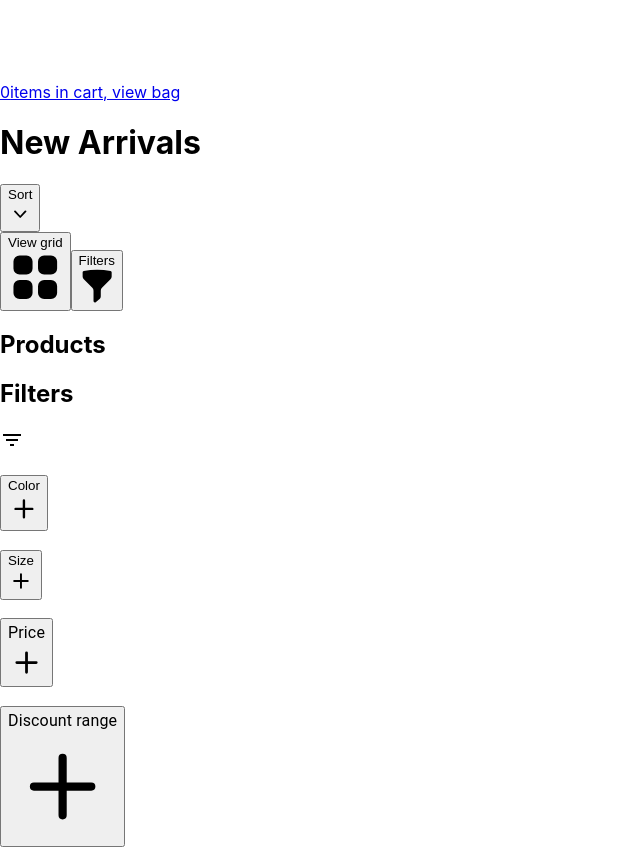
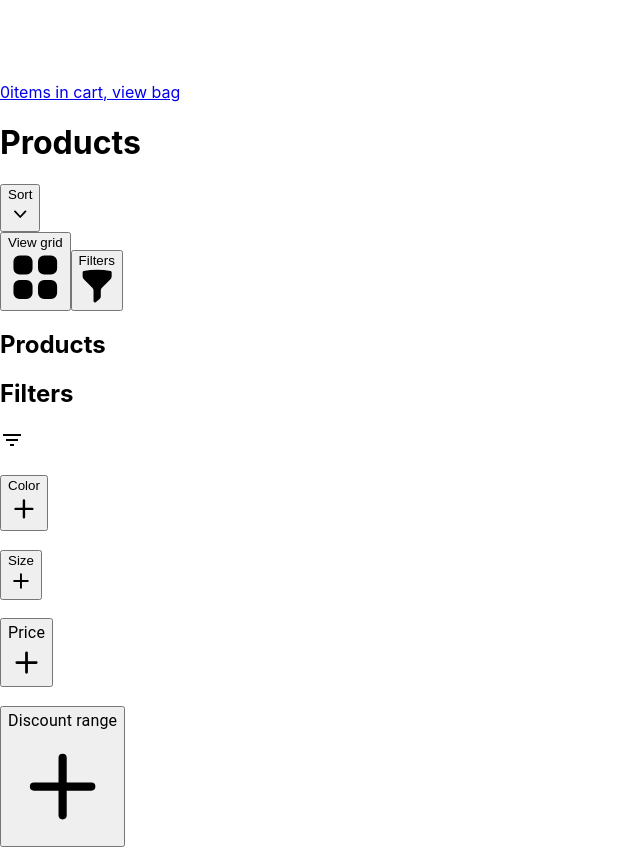
Before and after one commit to mechack2022/fragile_store, a React (Create React App) app in the folder frontend/: page / in a window 1280 px wide. Shown: the part 3344-4193 px from the top of the page, without its empty margins (0-640 px from the left). Built offline with nearby package versions, Linux system fonts and the light colour scheme.

Commit message:
app modified

```diff
--- a/frontend/src/App.js
+++ b/frontend/src/App.js
@@ -2,7 +2,7 @@ import './App.css';
 import Navigation from './customer/components/naviagation/Navigation';
 import Product from './customer/components/product/Product';
 import HomePages from './customer/pages/homePages/HomePages';
-// import Footer from './customer/components/footer/Footer'
+import Footer from './customer/components/footer/Footer'
 
 function App() {
   return (
@@ -12,7 +12,7 @@ function App() {
      {/* <HomePages/> */}
      <Product/>
      </div>
-     {/* <Footer/> */}
+     <Footer/>
     </div>
   );
 }
--- a/frontend/src/customer/components/product/Product.jsx
+++ b/frontend/src/customer/components/product/Product.jsx
@@ -15,7 +15,7 @@ import { mens_kurta } from "../../../data/Men/men_kurta";
 import { filters, singleFilter } from "./filterData";
 import { FormControlLabel, FormLabel, Radio, RadioGroup } from "@mui/material";
 import { FormControl } from "@mui/base";
-import FilterListIcon from '@mui/icons-material/FilterList';
+import FilterListIcon from "@mui/icons-material/FilterList";
 
 const sortOptions = [
   { name: "Price: Low to High", href: "#", current: false },
@@ -66,7 +66,7 @@ export default function Product() {
                     <h2 className="text-lg font-medium text-gray-900">
                       Filters
                     </h2>
-                    < FilterListIcon/>
+                    <FilterListIcon />
                     <button
                       type="button"
                       className="-mr-2 flex h-10 w-10 items-center justify-center rounded-md bg-white p-2 text-gray-400"
@@ -78,7 +78,7 @@ export default function Product() {
                   </div>
 
                   {/* Filters */}
-                  {/* <form className="mt-4 border-t border-gray-200">
+                  <form className="mt-4 border-t border-gray-200">
 
 
                     {filters.map((section) => (
@@ -138,7 +138,7 @@ export default function Product() {
                         )}
                       </Disclosure>
                     ))}
-                  </form> */}
+                  </form>
                 </Dialog.Panel>
               </Transition.Child>
             </div>
@@ -148,7 +148,7 @@ export default function Product() {
         <main className="mx-auto px-4 sm:px-6 lg:px-20">
           <div className="flex items-baseline justify-between border-b border-gray-200 pb-6 pt-24">
             <h1 className="text-4xl font-bold tracking-tight text-gray-900">
-              New Arrivals
+              Products
             </h1>
 
             <div className="flex items-center">
@@ -221,7 +221,6 @@ export default function Product() {
             </h2>
 
             <div className="grid grid-cols-1 gap-x-8 gap-y-10 lg:grid-cols-5">
-
               <div>
                 <div className="flex justify-between items-center">
                   <h1 className="opacity-50 text-lg font-bold">Filters</h1>
@@ -297,7 +296,7 @@ export default function Product() {
                           <h3 className="-my-3 flow-root">
                             <Disclosure.Button className="flex w-full items-center justify-between bg-white py-3 text-sm text-gray-400 hover:text-gray-500">
                               <FormLabel
-                            sx={{color:"black"}}
+                                sx={{ color: "black" }}
                                 className=" text-gray-900"
                                 id="demo-radio-buttons-group-label"
                               >
```
Lines whose indentation alone changed are shown as unchanged.
